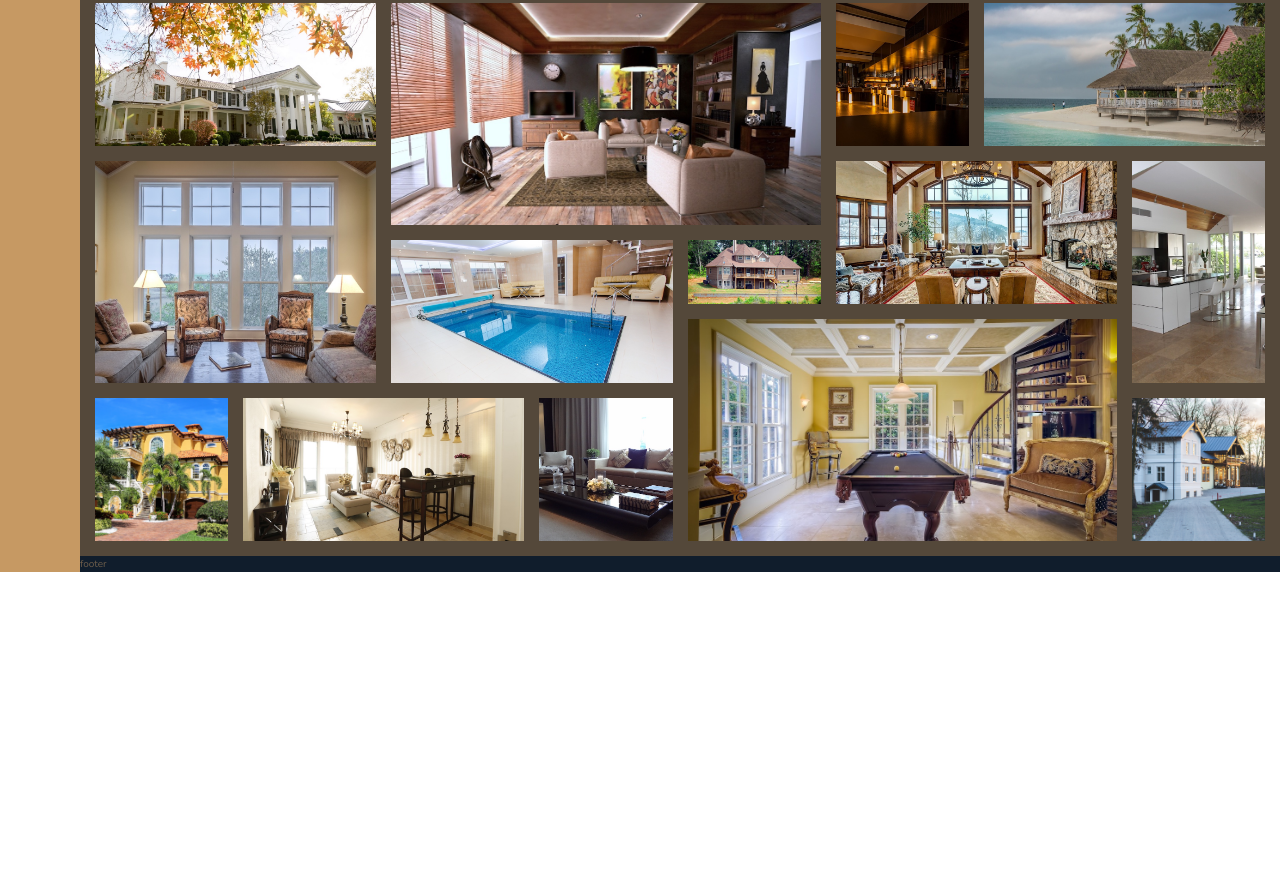
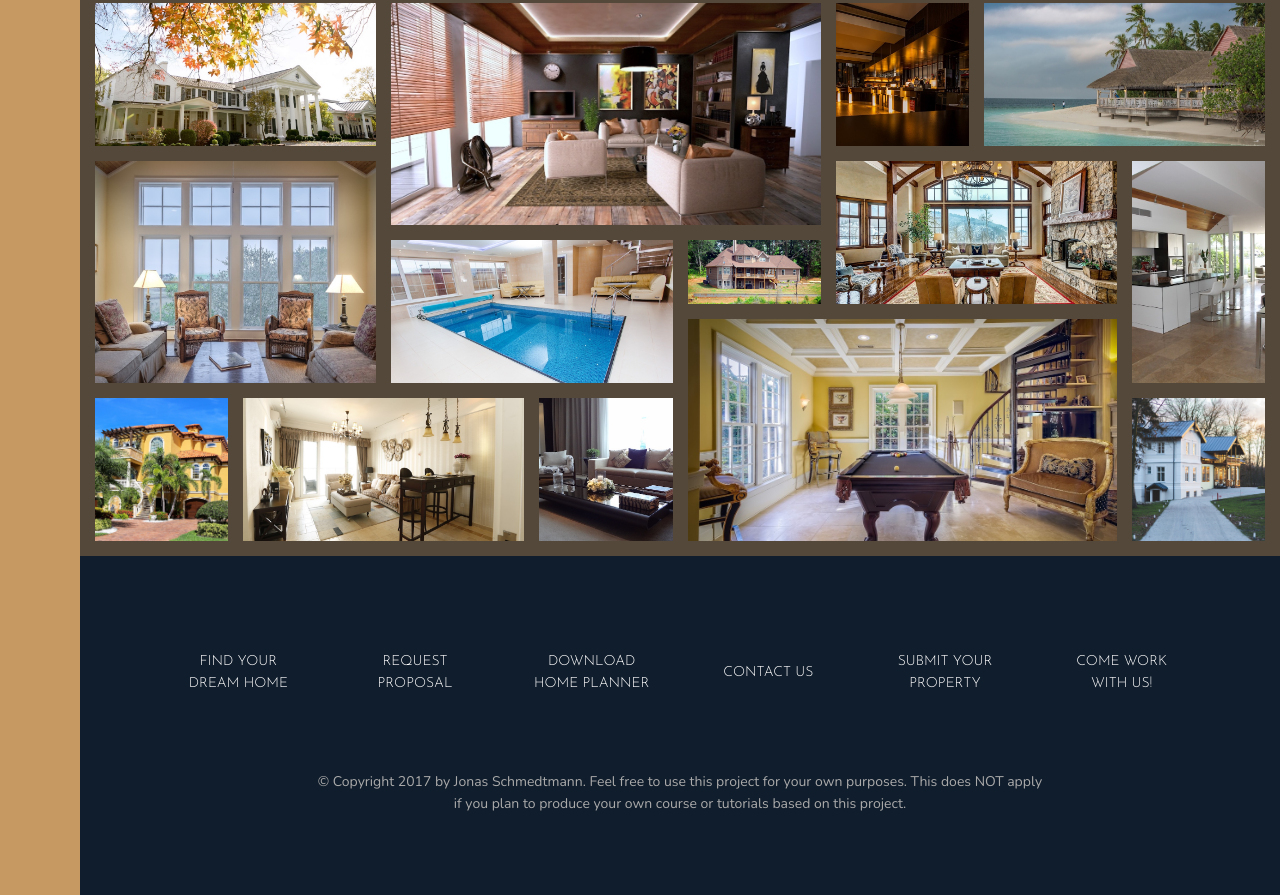
Before and after one commit to Flatchek/Nexter, a website: page index.html in a window 1280 px wide. Shown: the part 3047-3942 px from the top of the page. Before the commit the page ends 3619 px from the top, so only its background shows below. Drawn offline with nearby package versions, Linux system fonts and the light colour scheme.

Commit message:
added footer and styles

```diff
--- a/index.html
+++ b/index.html
@@ -331,6 +331,19 @@
         <figure class="gallery__item gallery__item--14"><img src="img/gal-14.jpeg" alt="Gallery image 14"
                 class="gallery__img"></figure>
     </section>
-    <footer class="footer">footer</footer>
+    <footer class="footer">
+        <ul class="nav">
+            <li class="nav__item"><a href="#" class="nav__link">Find your dream home</a></li>
+            <li class="nav__item"><a href="#" class="nav__link">Request proposal</a></li>
+            <li class="nav__item"><a href="#" class="nav__link">Download home planner</a></li>
+            <li class="nav__item"><a href="#" class="nav__link">Contact us</a></li>
+            <li class="nav__item"><a href="#" class="nav__link">Submit your property</a></li>
+            <li class="nav__item"><a href="#" class="nav__link">Come work with us!</a></li>
+        </ul>
+        <p class="copyright"> &copy; Copyright 2017 by Jonas Schmedtmann. Feel free to use this project for your own
+            purposes. This does NOT apply
+            if you
+            plan to produce your own course or tutorials based on this project.</p>
+    </footer>
 </body>
 </html>
--- a/sass/_footer.scss
+++ b/sass/_footer.scss
@@ -1,4 +1,42 @@
-.footer{
-    background-color: $color-secondary;
-     grid-column: full-start / full-end ;
+.footer {
+  background-color: $color-secondary;
+  grid-column: full-start / full-end;
+
+  padding: 8rem;
 }
+
+.nav {
+     list-style: none;
+    display: grid;
+    grid-template-columns: repeat(auto-fit, minmax(15rem, 1fr));
+    grid-gap: 2rem;
+    align-items: center;
+
+  &__link:link,
+  &__link:visited {
+   font-size: 1.4rem;
+    color: #fff;
+    text-decoration: none;
+    font-family: "Josefin Sans", sans-serif;
+    text-transform: uppercase;
+    text-align: center;
+    padding: 1.5rem;
+    display: block;
+    transition: all .2s;
+  }
+
+  &__link:hover,
+  &__link:active{
+ background-color: rgba(255, 255, 255, 0.05);
+ transform: translateY(-3px);
+  }
+}
+.copyright{
+    font-size: 1.4rem;
+    color: $color-grey-light-2;
+    margin-top: 6rem;
+    margin-right: auto;
+    margin-left: auto;
+    text-align: center;
+width: 70%;
+}
```
Also changed, not shown: css/style.css.
